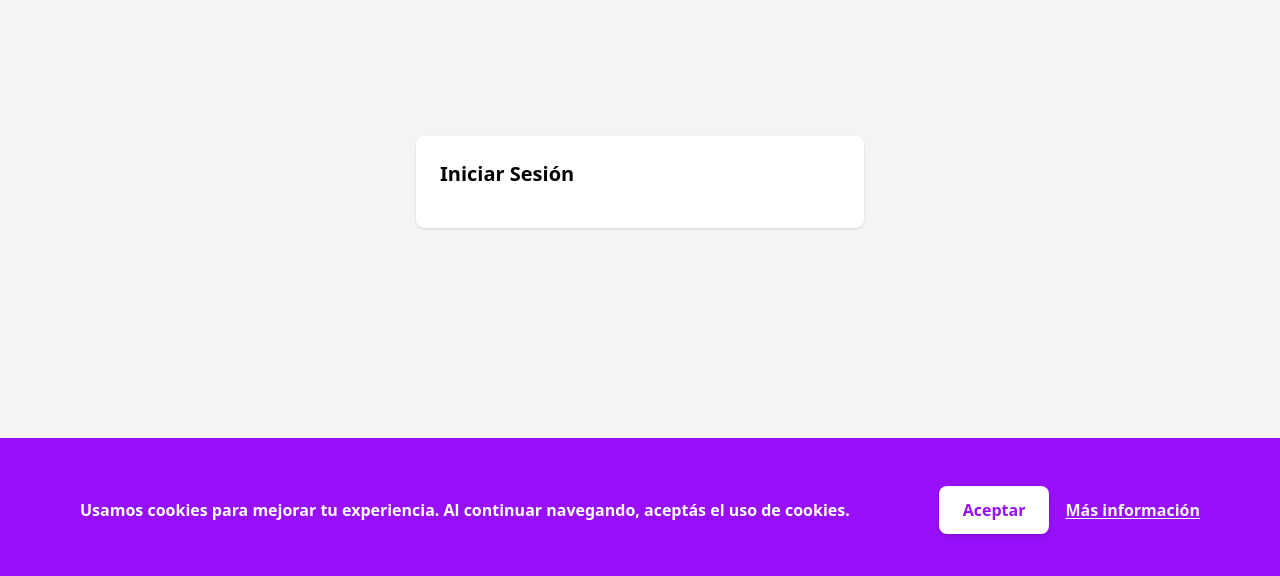
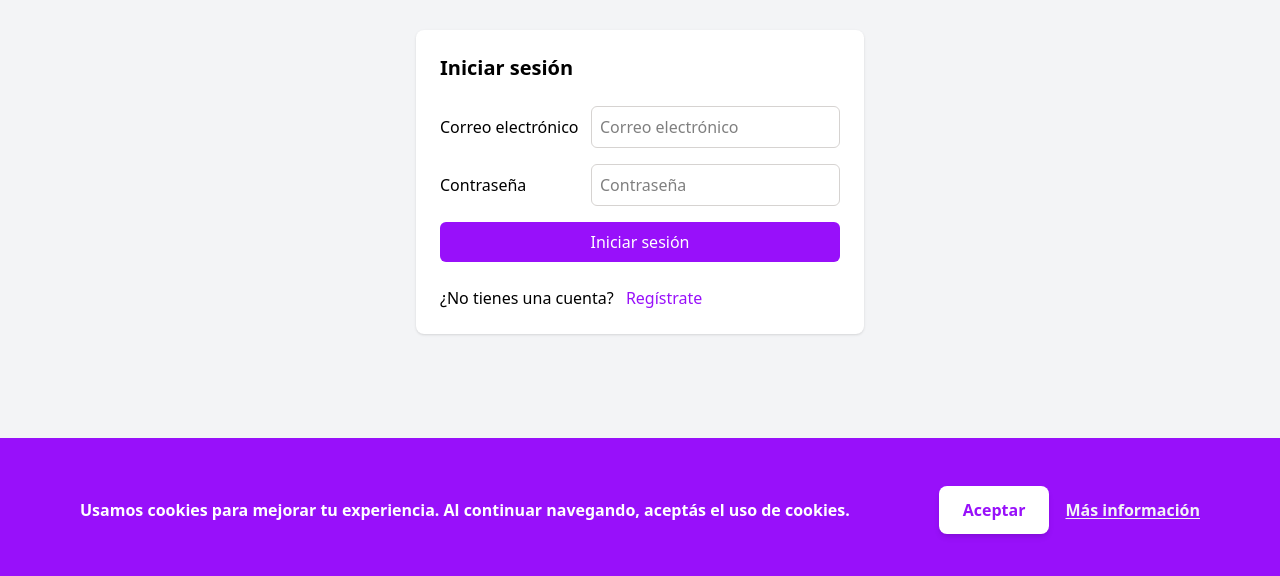
Before and after one commit to Chrono-devs/alquileres-fe, a React app: page /login in a window 1280 px wide. Shown: the part 218-794 px from the top of the page. Built offline with nearby package versions, Linux system fonts and the light colour scheme; no server answers; the HTML template or start-up script is replaced by a standard one; a web font is replaced by a local one.

Commit message:
custom button, implemented sonner

```diff
--- a/package.json
+++ b/package.json
@@ -16,6 +16,7 @@
     "react-dom": "19.1.1",
     "react-icons": "5.5.0",
     "react-router-dom": "7.9.4",
+    "sonner": "^2.0.7",
     "tailwindcss": "4.1.14",
     "zod": "4.1.12"
   },
--- a/src/App.jsx
+++ b/src/App.jsx
@@ -1,8 +1,10 @@
 import AppRoutes from '@routes/AppRoutes.jsx';
 import Providers from '@providers/Providers.jsx';
+import { Toaster } from 'sonner';
 
 const App = () => (
 	<Providers>
+		<Toaster richColors/>
 		<AppRoutes />
 	</Providers>
 );
--- a/src/api/authentication.js
+++ b/src/api/authentication.js
@@ -9,8 +9,7 @@ export const registerUser = async (userData) => {
       },
       body: JSON.stringify(userData),
     });
-    const data = await response.json();
-    return data;
+    return await response.json();
   } catch (error) {
     console.error(error);
     throw error;
@@ -26,11 +25,6 @@ export const loginUser = async (credentials) => {
       },
       body: JSON.stringify(credentials),
     });
-
-    if (!response.ok) {
-      throw new Error("Error en el inicio de sesión");
-    }
-
     return await response.json();
   } catch (error) {
     console.error(error);
--- /dev/null
+++ b/src/components/ui/CustomButton.jsx
@@ -0,0 +1,13 @@
+export const CustomButton = ({ labelText }) => {
+  return (
+    <button
+      type="submit"
+      className="bg-purple-600 hover:bg-purple-700 text-white py-2 rounded-md cursor-pointer"
+    >
+      {labelText}
+    </button>
+  );
+};
+
+//debo ir a comer
+// si puedes comitea el customButton nomas asi lo arreglo si es q ahi algo mal (me sali de la llamada)
--- /dev/null
+++ b/src/hooks/useAuth.js
@@ -0,0 +1,8 @@
+import { useContext } from "react";
+import { AuthContext } from "@/providers/AuthProvider";
+
+export const useAuth = () => {
+  const ctx = useContext(AuthContext);
+  if (!ctx) throw new Error("useAuth debe usarse dentro de <AuthProvider>");
+  return ctx;
+};
--- a/src/pages/auth/Login.jsx
+++ b/src/pages/auth/Login.jsx
@@ -1,9 +1,71 @@
-// agregar formulario de login
+import { useState } from "react";
+import { Link, useNavigate } from "react-router-dom";
+import { FormInput } from "@/components/ui/FormInput";
+import { loginUser } from "@/api/authentication";
+import loader from "../../assets/loader.svg";
+import { CustomButton } from "@/components/ui/CustomButton";
+import { toast } from "sonner";
+import { validateLogin } from "@/utils/FormsValidate";
+import { useAuth } from "@/hooks/useAuth";
 
 const Login = () => {
+  const [isLoading, setIsLoading] = useState(false);
+  const nav = useNavigate();
+  const { setUser } = useAuth();
+
+  const handleSubmit = async (e) => {
+    e.preventDefault();
+
+    const formData = new FormData(e.target);
+    const data = Object.fromEntries(formData);
+    console.log(data);
+
+    const validation = validateLogin(data);
+    if (!validation.success) {
+      toast.error(
+        validation.error.issues.map((issue) => issue.message).join("\n")
+      );
+      return;
+    }
+
+    setIsLoading(true);
+    const response = await loginUser(validation.data);
+    setIsLoading(false);
+    if (!response.success) {
+      toast.error(response.message);
+      return;
+    }
+    toast.success("Inicio de sesión exitoso.");
+    setUser(response.data);
+    nav("/dashboard");
+
+  };
+
   return (
     <div>
-      <h2 className="text-xl font-semibold mb-4">Iniciar Sesión</h2>
+      <h1 className="text-xl font-bold">Iniciar sesión</h1>
+      <form className="flex flex-col gap-4 my-6" onSubmit={handleSubmit}>
+        <FormInput label="Correo electrónico" type="email" id="email" />
+        <FormInput label="Contraseña" type="password" id="password" />
+        <CustomButton labelText="Iniciar sesión" />
+      </form>
+      <span>
+        ¿No tienes una cuenta?{" "}
+        <Link
+          to="/register"
+          className="text-purple-600 hover:underline font-medium ml-2"
+        >
+          Regístrate
+        </Link>
+      </span>
+      {isLoading && (
+        <div
+          className="backdrop-blur-sm p-6 rounded absolute top-0 left-0 flex justify-center items-center h-screen w-screen"
+          role="alert"
+        >
+          <img src={loader} alt="Cargando..." className="w-12 h-12 mx-auto" />
+        </div>
+      )}
     </div>
   );
 };
--- a/src/pages/auth/Register.jsx
+++ b/src/pages/auth/Register.jsx
@@ -2,13 +2,12 @@ import { FormInput } from "@/components/ui/FormInput";
 import { useState } from "react";
 import { Link, useNavigate } from "react-router-dom";
 import { validateRegister } from "@/utils/FormsValidate";
-import { ErrorAlert } from "@/components/features/ErrorAlert";
 import { registerUser } from "@/api/authentication";
 import loader from "../../assets/loader.svg";
+import { CustomButton } from "@/components/ui/CustomButton";
+import { toast } from "sonner";
 
 const Register = () => {
-  const [errorMessage, setErrorMessage] = useState(null);
-  const [success, setSuccess] = useState(false);
   const [isLoading, setIsLoading] = useState(false);
   const nav = useNavigate();
 
@@ -21,7 +20,7 @@ const Register = () => {
 
     const validation = validateRegister(data);
     if (!validation.success) {
-      setErrorMessage(
+      toast.error(
         validation.error.issues.map((issue) => issue.message).join("\n")
       );
       return;
@@ -30,13 +29,13 @@ const Register = () => {
     const response = await registerUser(validation.data);
     setIsLoading(false);
     if (!response.success) {
-      setErrorMessage(response.message);
+      toast.error(response.message);
       return;
     }
-    setSuccess(true);
-    setTimeout(() => {
-      nav("/login");
-    }, 5000);
+    toast.success(
+      "Registro exitoso. Por favor, verifica tu correo electrónico."
+    );
+    nav("/login");
   };
 
   return (
@@ -48,12 +47,7 @@ const Register = () => {
         <FormInput label="Número de teléfono" type="tel" id="phone" />
         <FormInput label="Correo electrónico" type="email" id="email" />
         <FormInput label="Contraseña" type="password" id="password" />
-        <button
-          type="submit"
-          className="bg-purple-600 hover:bg-purple-700 text-white py-2 rounded-md cursor-pointer"
-        >
-          Registrarse
-        </button>
+        <CustomButton labelText="Registrarse" />
       </form>
       <span>
         ¿Ya tienes una cuenta?{" "}
@@ -72,22 +66,6 @@ const Register = () => {
           <img src={loader} alt="Cargando..." className="w-12 h-12 mx-auto" />
         </div>
       )}
-      {success && (
-        <div
-          className="backdrop-blur-sm p-6 rounded absolute top-0 left-0 flex justify-center items-center h-screen w-screen"
-          role="alert"
-        >
-          <div className="bg-green-100 border border-green-400 text-green-700 p-6 rounded">
-            Registro exitoso. Por favor, verifica tu correo electrónico.
-          </div>
-        </div>
-      )}
-      {errorMessage && (
-        <ErrorAlert
-          errorMessage={errorMessage}
-          setErrorMessage={setErrorMessage}
-        />
-      )}
     </div>
   );
 };
--- a/src/providers/AuthProvider.jsx
+++ b/src/providers/AuthProvider.jsx
@@ -1,45 +1,18 @@
-import { createContext, useContext, useState, useCallback, useMemo } from 'react';
+import { createContext,  useEffect, useState } from "react";
 
-// Contexto de autenticación (placeholder). Reemplazar lógica con API real más adelante.
-const AuthContext = createContext(null);
+export const AuthContext = createContext({user: null, setUser: () => {}});
 
 export const AuthProvider = ({ children }) => {
-  const [user, setUser] = useState(null); // { id, name, role } | null
-  const [loading, setLoading] = useState(false);
+  const savedUser = JSON.parse(localStorage.getItem("myStoreUser") || "null");
+  const [user, setUser] = useState(savedUser);
 
-  const login = useCallback(async ({ email, password }) => {
-    setLoading(true);
-    try {
-      // TODO: Llamar a API real. Simulación:
-      await new Promise(r => setTimeout(r, 500));
-      setUser({ id: 1, name: 'Demo User', role: 'admin', email });
-      return { ok: true };
-    } catch (e) {
-      return { ok: false, error: 'Error de login' };
-    } finally {
-      setLoading(false);
-    }
-  }, []);
+  useEffect(() => {
+    localStorage.setItem("myStoreUser", JSON.stringify(user));
+  }, [user]);
 
-  const logout = useCallback(() => {
-    setUser(null);
-  }, []);
-
-  const value = useMemo(() => ({
-    user,
-    isAuthenticated: !!user,
-    loading,
-    login,
-    logout,
-  }), [user, loading, login, logout]);
-
-  return <AuthContext.Provider value={value}>{children}</AuthContext.Provider>;
+  return (
+    <AuthContext.Provider value={{ user, setUser }}>
+      {children}
+    </AuthContext.Provider>
+  );
 };
-
-export const useAuth = () => {
-  const ctx = useContext(AuthContext);
-  if (!ctx) throw new Error('useAuth debe usarse dentro de <AuthProvider>');
-  return ctx;
-};
-
-export default AuthProvider;
--- a/src/utils/FormsValidate.js
+++ b/src/utils/FormsValidate.js
@@ -1,6 +1,6 @@
 import { z } from "zod/v4";
 
-export const registerSchema = z.object({
+const registerSchema = z.object({
   name: z
     .string("Es necesario proporcionar un nombre valido")
     .min(3, "El nombre debe contener al menos 3 caracteres")
@@ -27,6 +27,22 @@ export const registerSchema = z.object({
     .max(10, "El número de teléfono debe contener 10 dígitos"),
 },"Es necesario proporcionar un body válido");
 
+const loginSchema = z.object({
+  email: z
+    .string("Es necesario proporcionar un email valido")
+    .regex(
+      /^[^\s@]+@[^\s@]+\.[^\s@]+$/,
+      "El email debe tener un formato valido"
+    ),
+  password: z
+    .string("Es necesario proporcionar una contraseña valida")
+    .min(8, "La contraseña debe contener al menos 8 caracteres")
+});
+
 export const validateRegister = (data) => {
   return registerSchema.safeParse(data);
 };
+
+export const validateLogin = (data) => {
+  return loginSchema.safeParse(data);
+};
```
Also changed, not shown: 1 other file (tests, documents, lock files or other folders).
